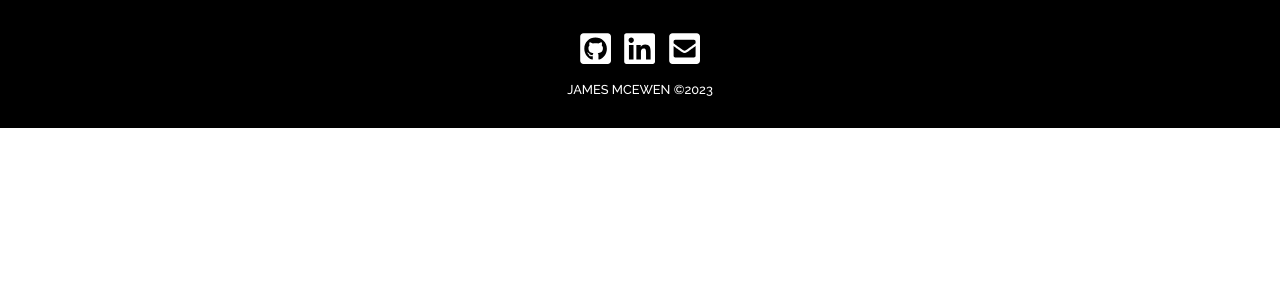
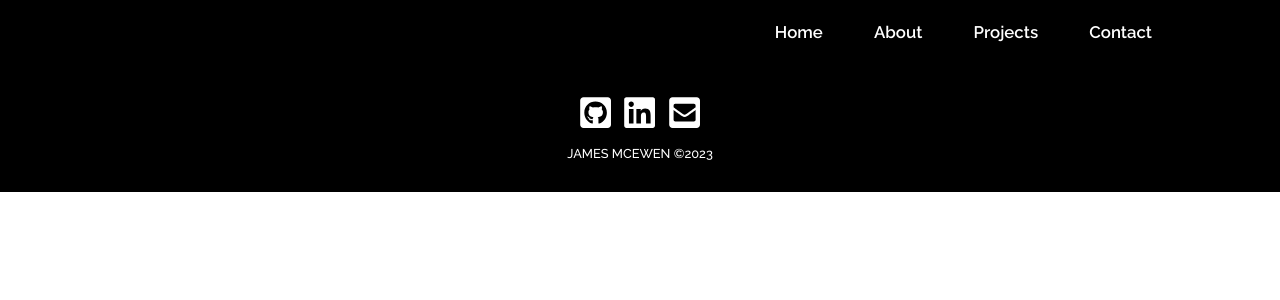
Before and after one commit to jemcewen/portfolio, a React (Create React App) app: page / in a window 1280 px wide. Shown: the top 300 px of the page. Built offline with nearby package versions, Linux system fonts and the light colour scheme; the HTML template or start-up script is replaced by a standard one.

Commit message:
Add navigation

```diff
--- a/src/App.js
+++ b/src/App.js
@@ -1,7 +1,9 @@
 import Footer from './components/layout/Footer/Footer';
+import Navigation from './components/layout/Navigation/Navigation';
 const App = () => {
   return (
     <div>
+      <Navigation />
       <Footer />
     </div>
   );
--- /dev/null
+++ b/src/components/layout/Navigation/Navigation.jsx
@@ -0,0 +1,23 @@
+import styles from './Navigation.module.css';
+
+const Navigation = () => {
+  return (
+    <nav className={styles.navigation}>
+      <ul className={styles.links}>
+        <li>
+          <a href='#home'>Home</a>
+        </li>
+        <li>
+          <a href='#about'>About</a>
+        </li>
+        <li>
+          <a href='#projects'>Projects</a>
+        </li>
+        <li>
+          <a href='#contact'>Contact</a>
+        </li>
+      </ul>
+    </nav>
+  );
+};
+export default Navigation;
--- /dev/null
+++ b/src/components/layout/Navigation/Navigation.module.css
@@ -0,0 +1,39 @@
+.navigation {
+  width: 100%;
+  padding: 0 10vw;
+  background-color: black;
+  position: sticky;
+  top: 0;
+  box-shadow: 2px 2px 2px 1px rgba(0, 0, 0, 0.2);
+}
+
+.links {
+  height: 4rem;
+  display: flex;
+  justify-content: flex-end;
+  align-items: center;
+  gap: 4vw;
+}
+
+.links a {
+  display: inline-block;
+  color: white;
+  font-size: 1.05rem;
+  font-weight: 600;
+  transition: all 200ms;
+}
+
+.links a:hover {
+  color: #81c4ff;
+  transform: scale(1.2);
+}
+
+@media (max-width: 480px) {
+  .navigation {
+    padding: 0;
+  }
+  .links {
+    justify-content: space-around;
+    gap: 0;
+  }
+}
```
